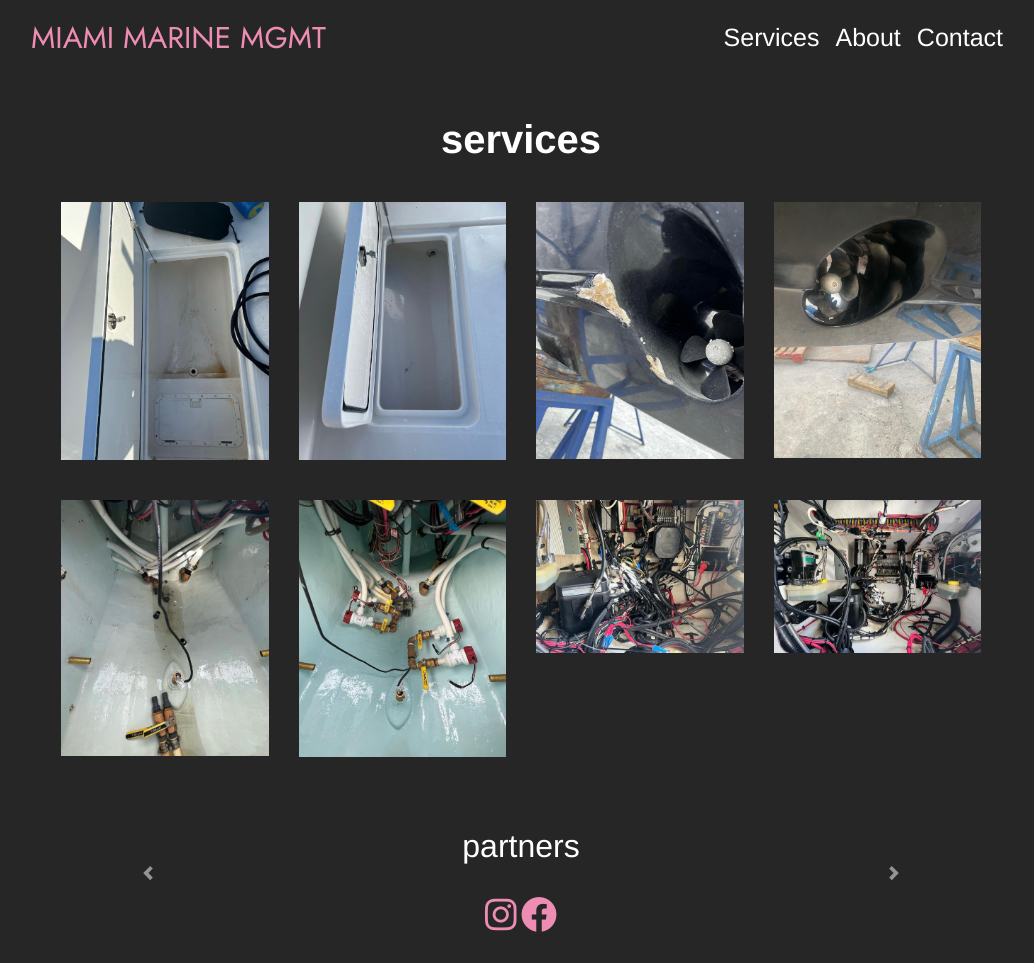
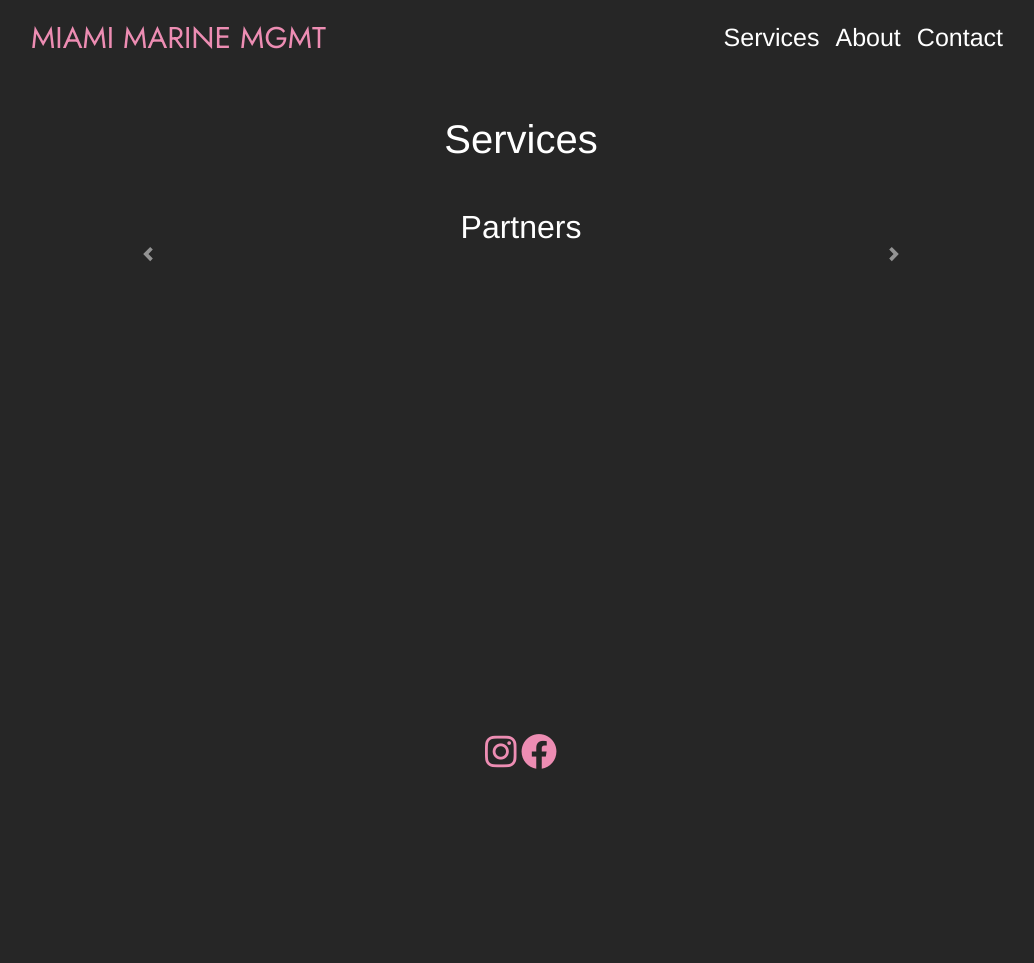
Before and after one commit to tiffanymcbrayer/miami_marine_mgmt, a Flask app: template templates/services.html in a window 1280 px wide. Shown: the whole page, without its empty margins (119-1153 px from the left). After the commit the page ends 769 px from the top, so only its background shows below. Run offline with Flask 2, Linux system fonts and the light colour scheme; the template is opened without the code that fills it, so the values that code supplies are empty; some libraries are stand-ins or nearby versions; some web fonts are replaced.

Commit message:
Taking away images

```diff
--- a/templates/services.html
+++ b/templates/services.html
@@ -18,7 +18,7 @@
     <div class="col-md-1"></div>
     <div class="col-md-10">
 
-        <h1><b>services</b></h1>
+      <h1>Services</h1>
 
 
       <div id="servicesContainer">
@@ -31,10 +31,9 @@
 
 
 
-    <br>
 
 
-    <div class="row mb-3">
+    <!-- <div class="row mb-3">
       <div class="col-md-1"></div>
 
       <div class="col-md-10">
@@ -78,66 +77,26 @@
       </div>
 
       <div class="col-md-1"></div>
-  </div>
+    </div>-->
 
 
 
 
 
 
-<!--
-    <div class="row">
-      <div class="col-md-"></div>
-      <div class="col-md-12">
-        <div id="containerBig" class="row">
-          <div class="col-md-6">
-              <div style="justify-content: flex-start; padding:0px;">
-                <img src="https://github.com/tiffanymcbrayer/miami_marine_mgmt/blob/main/pics/pair1.png?raw=true" style="width: 100%; display: block; border-radius: 15px; margin-bottom: 20px">
-              </div>
-          </div>
-
-          <div class="col-md-6">
-              <div style="justify-content: flex-start; padding:0px;">
-                <img src="https://github.com/tiffanymcbrayer/miami_marine_mgmt/blob/main/pics/pair2.png?raw=true" style="width: 100%; display: block;border-radius: 15px; margin-bottom: 20px">
-              </div>
-
-          </div>
-
-          <div class="col-md-6">
-              <div style="justify-content: flex-start; padding:0px;">
-                <img src="https://github.com/tiffanymcbrayer/miami_marine_mgmt/blob/main/pics/pair3.png?raw=true" style="width: 100%; display: block; border-radius: 15px; margin-bottom: 20px">
-              </div>
-          </div>
-
-          <div class="col-md-6">
-              <div style="justify-content: flex-start; padding:0px;">
-                <img src="https://github.com/tiffanymcbrayer/miami_marine_mgmt/blob/main/pics/pair4.png?raw=true" style="width: 100%; display: block; border-radius: 15px; margin-bottom: 20px">
-              </div>
-          </div>
-        </div>
-      </div>
-    </div> -->
-
-
-
-    <!-- <div class="row">
-      <div class="col-md-12">
-        <hr class="custom-hr">
-      </div>
-    </div> -->
 
 
     <div class="row">
       <div class="col-md-2"></div>
       <div class="col-md-8">
         <div id="partners-container">
-          <h2>partners</h2>
+          <h2>Partners</h2>
         </div>
       </div>
 
     </div>
 
-    <div class="row">
+    <div class="row" id="carousel">
       <div class="col-md-2"></div>
 
       <!-- Prev button  -->
@@ -152,6 +111,7 @@
       <div class="col-md-6">
         <div id="carouselContainer" class="carousel slide" data-ride="carousel">
           <!-- Generated in javascript -->
+
         </div>
       </div>
 
@@ -172,6 +132,12 @@
         <!-- <div class="row" id="partnersGrid"></div> -->
 
     </div>
+
+    <div class="row mb-4">
+      <div class="row" id="partnersGrid"></div>
+    </div>
+
+
 </div>
 
 
```
Lines whose indentation alone changed are shown as unchanged.
